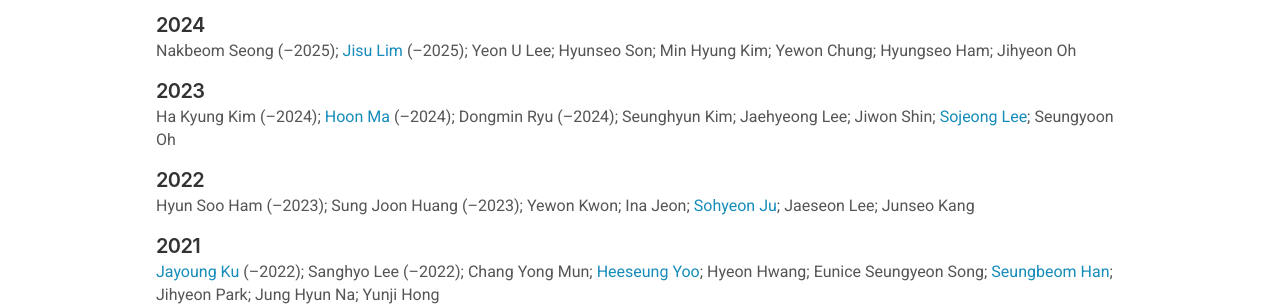
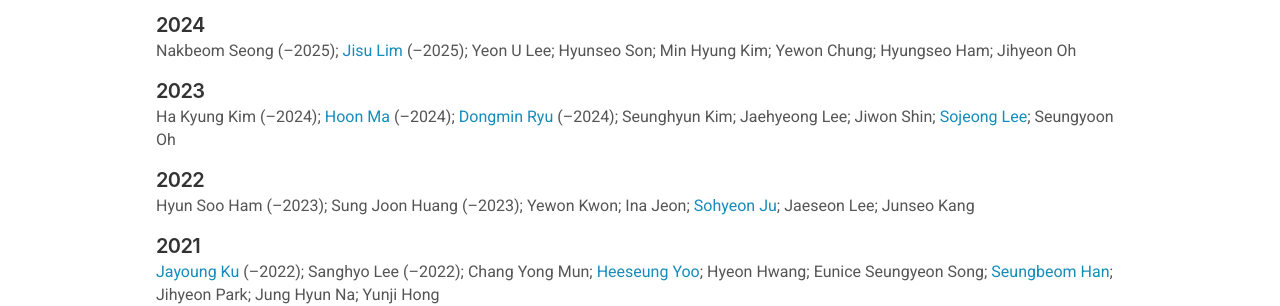
Before and after one commit to ChangLabSNU/ChangLabSNU.github.io, a Jekyll site: the page built from _pages/team.md, in a window 1280 px wide and 900 px high, scrolled down 2013 px. Shown: the part 173-479 px from the top of the window. Built offline with Jekyll 4.4.1, drawn with Linux system fonts in a browser that asks for light colours; nearby versions of some CDN libraries; some web fonts are replaced; part of the change alters nothing that is shown.

```diff
--- a/_data/alumni_interns.yml
+++ b/_data/alumni_interns.yml
@@ -59,6 +59,7 @@
   year_begin: 2023
   year_end: 2024
   affiliation_then: Pohang University of Science and Technology
+  link: dongmin-ryu
 
 - name: Seunghyun Kim
   year_begin: 2023
```
